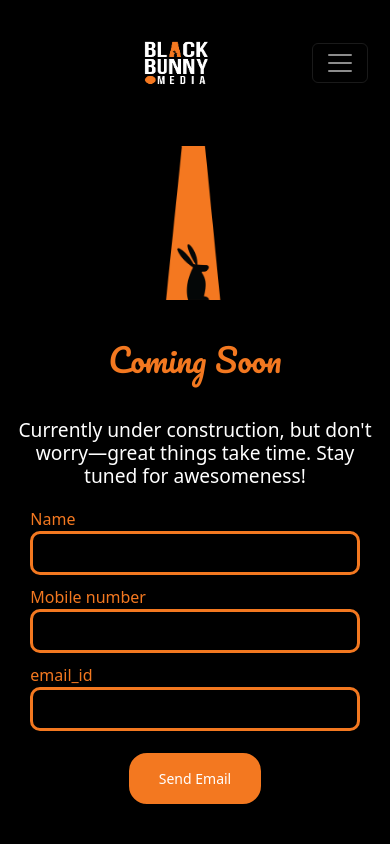
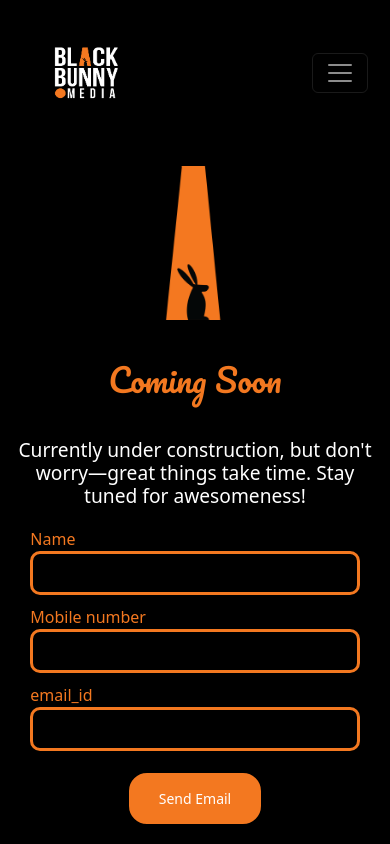
Before and after one commit to kadalarasan45/Black-Bunny-Media, a website: page index.html in a window 390 px wide. Drawn offline with nearby package versions, Linux system fonts and the light colour scheme.

Commit message:
Update style.css

```diff
--- a/style.css
+++ b/style.css
@@ -158,7 +158,7 @@ input[type="submit"] {
 @media (max-width: 764px) {
 
   .navbar-brand img{
-    height: 100px;
+    height: 120px;
     width: 130px;
   }
 
@@ -236,7 +236,7 @@ input[type="submit"] {
 
   /* Optional: Adjust navbar padding */
   .navbar {
-    padding-left: 100px;
+    padding-left: 10px;
     padding-right: 10px;
   }
 }
```
